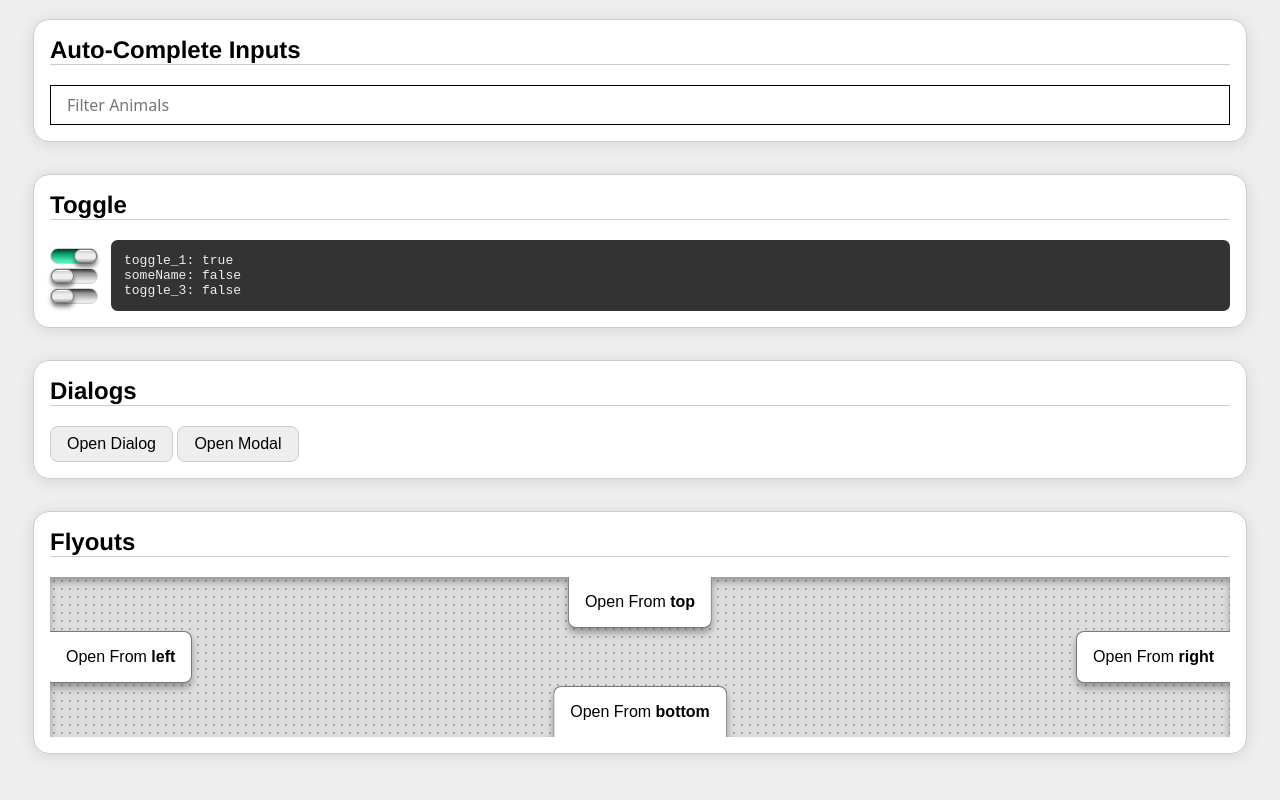
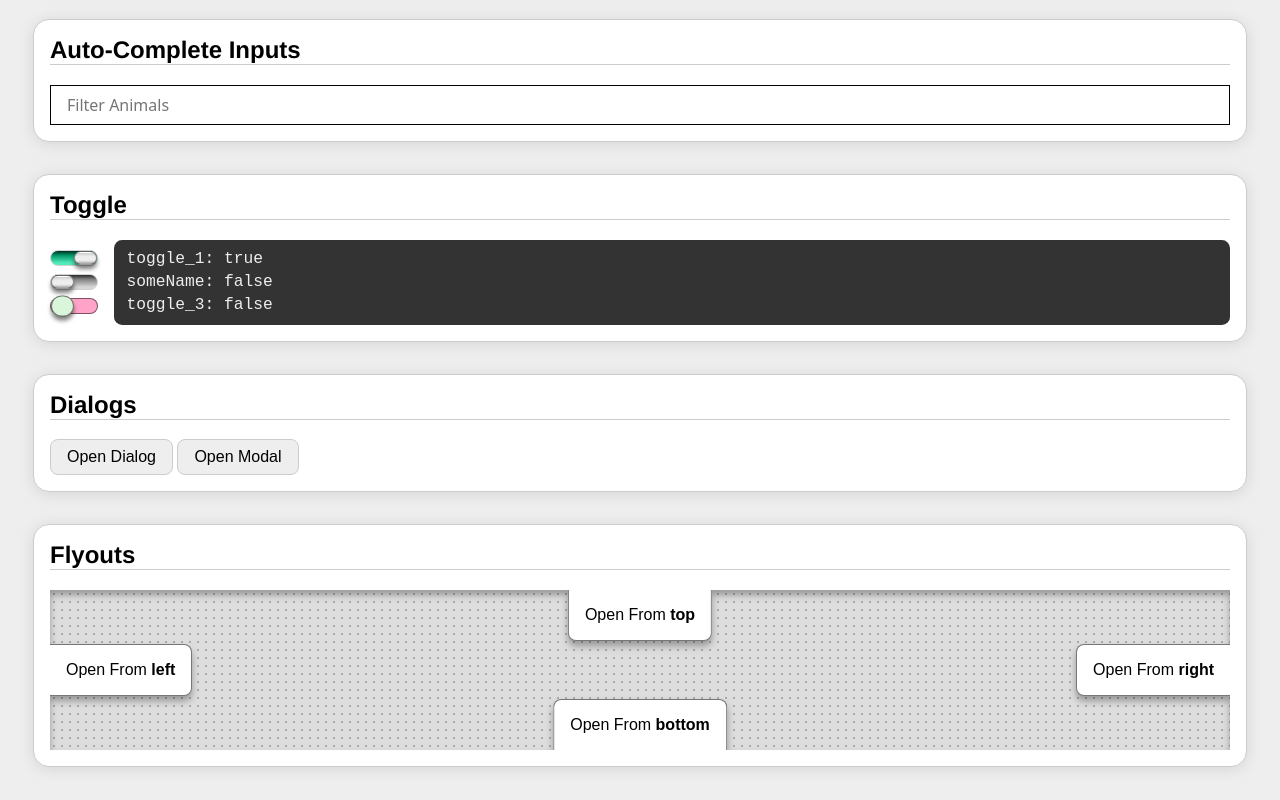
Before and after one commit to the0neWhoKnocks/web-components, a website: page index.html in a window 1280 px wide. Shown: the part 719-1519 px from the top of the page. Drawn offline with Linux system fonts and the light colour scheme.

Commit message:
feat: Toggle refactor
- Refactored some code to match new standards
- Added customizations
  - circle toggle
  - custom colors

```diff
--- a/index.html
+++ b/index.html
@@ -291,17 +291,49 @@
       </section>
       <section>
         <h2 class="title">Toggle</h2>
+
         <div class="toggles">
           <form id="toggleForm">
-            <!-- enabled on load -->
             <custom-toggle enabled></custom-toggle>
-            <!-- custom id and name -->
             <custom-toggle id="custom" name="someName"></custom-toggle>
-            <!-- nothing to see here -->
-            <custom-toggle></custom-toggle>
+            <custom-toggle circle solid></custom-toggle>
           </form>
           <pre></pre>
         </div>
+
+        <style>
+          .toggles {
+            display: flex;
+            align-items: center;
+          }
+          .toggles form {
+            margin: 0;
+          }
+          .toggles pre {
+            width: 100%;
+            color: #eee;
+            font-size: 1.25em;
+            line-height: 1.4em;
+            padding: 0.5em 0.75em;
+            border-radius: 0.5em;
+            margin: 0;
+            margin-left: 1em;
+            background: #333;
+          }
+          .toggles custom-toggle {
+            display: block;
+          }
+          .toggles custom-toggle:not(:first-of-type) {
+            margin-top: 0.5em;
+          }
+          .toggles custom-toggle:nth-of-type(3) {
+            --color--disabled: #ffa4c8;
+            --color--enabled: #46ccff;
+            --color--focused: #009827;
+            --color--toggle: #daf6da;
+          }
+        </style>
+
         <script>
           const toggleForm = document.getElementById('toggleForm');
           const togglesOutput = document.querySelector('#toggleForm + pre');
--- a/js/components/hybrid/CustomToggle.js
+++ b/js/components/hybrid/CustomToggle.js
@@ -1,76 +1,89 @@
 (() => {
+  const CSS_VAR__COLOR__DISABLED = '--color--disabled';
+  const CSS_VAR__COLOR__ENABLED = '--color--enabled';
+  const CSS_VAR__COLOR__FOCUSED = '--color--focused';
+  const CSS_VAR__COLOR__TOGGLE = '--color--toggle';
+  const DEFAULT__COLOR__DISABLED = '#ddd';
+  const DEFAULT__COLOR__ENABLED = '#00ffaf';
+  const DEFAULT__COLOR__FOCUSED = 'blue';
+  const DEFAULT__COLOR__TOGGLE = '#eee';
+  const ROOT_CLASS = 'custom-toggle';
   let toggleIDNdx = 1;
 
   class CustomToggle extends HTMLElement {
+    get circle() {
+      return this.hasAttribute('circle');
+    }
+    set circle(value) {
+      if (value === '' || value === 'true' || value === true) {
+        this.setAttribute('circle', '');
+      }
+      else {
+        this.removeAttribute('circle');
+      }
+    }
+
     get enabled() {
-      return this._enabled || false;
+      return this.hasAttribute('enabled');
     }
-    set enabled(enable) {
-      this._enabled = (enable === '' || enable === 'true' || enable === true);
-      if (this.els.input.checked !== this._enabled) this.els.input.checked = this._enabled;
-      if (this._onToggle) this._onToggle(this.enabled);
+    set enabled(value) {
+      if (value === '' || value === 'true' || value === true) {
+        this.setAttribute('enabled', '');
+      }
+      else {
+        this.removeAttribute('enabled');
+      }
+
+      const enabled = this.enabled;
+      this.els.input.checked = enabled;
+      if (this.onToggleHandlers.length) {
+        this.onToggleHandlers.forEach((handler) => { handler(enabled); });
+      }
     }
 
     get id() {
-      return this._id;
+      return this.getAttribute('id') || this._id;
     }
     set id(val) {
       this._id = val;
-      if (this.els) {
-        this.els.input.id = this._id;
-        this.els.label.setAttribute('for', this._id);
+      this.els.input.id = this._id;
+      this.els.label.setAttribute('for', this._id);
+      this.setAttribute('id', this._id);
+    }
+
+    get name() {
+      return this.getAttribute('name') || this._name;
+    }
+    set name(val) {
+      this._name = val;
+      this.els.input.name = this._name;
+      this.setAttribute('name', this._name);
+    }
+
+    set onToggle(handler) {
+      if (!this.onToggleHandlers.includes(handler)) {
+        this.onToggleHandlers.push(handler);
       }
     }
 
-    get name() {
-      return this._name;
-    }
-    set name(val) {
-      this._name = val;
-    }
-
-    set onToggle(fn) {
-      // remove old listener if one was set
-      if (this._onToggle) this.els.toggle.removeEventListener('change', this.handleToggleChange);
-      // add new listener
-      if (typeof fn === 'function') this.els.toggle.addEventListener('change', this.handleToggleChange);
-
-      this._onToggle = fn;
-    }
-
-    set styles(styles) {
-      this.els.userStyles.textContent = styles;
-    }
-
     static get observedAttributes() {
-      return ['enabled', 'id', 'name', 'ontoggle'];
+      return ['circle', 'enabled', 'id', 'name', 'ontoggle'];
     }
 
     attributeChangedCallback(attr, oldVal, newVal) {
-      if (oldVal !== newVal) {
-        let _attr = attr;
+      const empty = oldVal === '' && (newVal === null || newVal === undefined);
+
+      if (!empty && oldVal !== newVal) {
         let _newVal = newVal;
 
-        switch (_attr) {
-          case 'enabled': {
-            if (newVal === '' || newVal === 'true') {
-              this.els.input.checked = true;
-            }
+        switch (attr) {
+          case 'ontoggle': {
+            if (typeof _newVal === 'string') _newVal = eval(_newVal);
+            this.onToggle = _newVal;
             break;
           }
-          case 'name': {
-            this.els.input.name = newVal;
-            break;
-          }
-          case 'ontoggle': {
-            _attr = 'onToggle';
-            // get function from function name
-            if (typeof newVal === 'string') _newVal = eval(newVal);
-            break;
-          }
+          default: { this[attr] = _newVal; }
         }
-
-        this[_attr] = _newVal;
       }
     }
 
@@ -80,7 +93,7 @@
       this.attachShadow({ mode: 'open' });
 
       const { shadowRoot } = this;
-      this.ROOT_CLASS = 'custom-toggle';
+      this.onToggleHandlers = [];
       this.ndx = toggleIDNdx;
       this._id = `toggle_${this.ndx}`;
       this._name = this._id;
@@ -94,31 +107,27 @@
           }
 
           :host {
+            ${CSS_VAR__COLOR__DISABLED}: ${DEFAULT__COLOR__DISABLED};
+            ${CSS_VAR__COLOR__ENABLED}: ${DEFAULT__COLOR__ENABLED};
+            ${CSS_VAR__COLOR__FOCUSED}: ${DEFAULT__COLOR__FOCUSED};
+            ${CSS_VAR__COLOR__TOGGLE}: ${DEFAULT__COLOR__TOGGLE};
+
             font-family: Helvetica, Arial, sans-serif;
             position: relative;
           }
 
-          .${this.ROOT_CLASS} {
+          .${ROOT_CLASS} {
             width: 3em;
             height: 1em;
             position: relative;
           }
-          /*
-            This isn't great, but better than nothing. Still waiting for support
-            for something like ':has(> :focus-visible)', so that the focus state
-            is only visible when a child has focus via a keyboard.
-          */
-          .${this.ROOT_CLASS}:focus-within:not(:hover) {
-            border: solid 2px blue;
-            border-radius: 0.5em;
-          }
-          .${this.ROOT_CLASS} input {
+          .${ROOT_CLASS} input {
             opacity: 0;
           }
-          .${this.ROOT_CLASS} label {
+          .${ROOT_CLASS} label {
             border: solid 1px #d2d2d2;
             border-radius: 1em;
-            background: linear-gradient(180deg, #000000c4 4%, #0000006b 30%, #cccccc66 85%, #cccccc66);
+            background-color: var(${CSS_VAR__COLOR__DISABLED});
             display: block;
             position: absolute;
             top: 0;
@@ -128,40 +137,79 @@
             transition: background-color 300ms;
             cursor: pointer;
           }
-          .${this.ROOT_CLASS} label::after {
+          .${ROOT_CLASS} label::after {
             content: '';
             width: 50%;
             height: 100%;
-            border: solid 1px #797979;
             border-radius: 1em;
             box-shadow: 0 4px 4px 0px #00000080;
-            background: linear-gradient(180deg, #fff 5%, #d0d0d0 10%, #eee 39%, #eee 70%, #9e9e9e);
+            background-color: var(${CSS_VAR__COLOR__TOGGLE});
             display: block;
             transition: transform 300ms;
           }
-          .${this.ROOT_CLASS} input:checked + label {
-            background-color: #00ffaf;
+          .${ROOT_CLASS} input:checked + label {
+            background-color: var(${CSS_VAR__COLOR__ENABLED});
           }
-          .${this.ROOT_CLASS} input:checked + label::after {
+          .${ROOT_CLASS} input:checked + label::after {
             transform: translateX(100%);
           }
+
+          /*
+            This isn't great, but better than nothing. Still waiting for support
+            for something like ':has(> :focus-visible)', so that the focus state
+            is only visible when a child has focus via a keyboard.
+          */
+          :host([solid]) .${ROOT_CLASS}:focus-within:not(:hover) label::after,
+          :host(:not([solid])) .${ROOT_CLASS}:focus-within:not(:hover) label::after {
+            border: solid 2px var(${CSS_VAR__COLOR__FOCUSED});
+          }
+
+          :host([solid]) .${ROOT_CLASS} label,
+          :host([solid]) .${ROOT_CLASS} label::after {
+            border: solid 1px #00000080;
+          }
+          :host(:not([solid])) .${ROOT_CLASS} label {
+            background-image: linear-gradient(180deg, #000000c4 4%, #0000006b 30%, #cccccc66 85%, #cccccc66);
+          }
+          :host(:not([solid])) .${ROOT_CLASS} label::after {
+            border: solid 1px #00000066;
+            background-image: linear-gradient(180deg, #fff 5%, #d0d0d0 10%, #eee 39%, #eee 70%, #9e9e9e);
+          }
+
+          :host([circle]) .${ROOT_CLASS} label::after {
+            height: 150%;
+            position: absolute;
+            top: 50%;
+            transform: translate(0%, -50%);
+          }
+          :host([circle]) .${ROOT_CLASS} input:checked + label::after {
+            position: absolute;
+            top: 50%;
+            transform: translate(100%, -50%);
+          }
         </style>
-        <style id="userStyles"></style>
 
-        <div class="${this.ROOT_CLASS}">
+        <div class="${ROOT_CLASS}">
           <input id="${this._id}" type="checkbox" name="${this._name}" />
           <label for="${this._id}"></label>
         </div>
       `;
 
       this.els = {
-        toggle: shadowRoot.querySelector(`.${this.ROOT_CLASS}`),
-        input: shadowRoot.querySelector(`.${this.ROOT_CLASS} input`),
-        label: shadowRoot.querySelector(`.${this.ROOT_CLASS} label`),
-        userStyles: shadowRoot.querySelector('#userStyles'),
+        input: shadowRoot.querySelector(`.${ROOT_CLASS} input`),
+        label: shadowRoot.querySelector(`.${ROOT_CLASS} label`),
+        toggle: shadowRoot.querySelector(`.${ROOT_CLASS}`),
       };
 
       this.handleToggleChange = this.handleToggleChange.bind(this);
+    }
+
+    connectedCallback() {
+      this.els.toggle.addEventListener('change', this.handleToggleChange);
+    }
+
+    disconnectedCallback() {
+      this.els.toggle.removeEventListener('change', this.handleToggleChange);
     }
 
     handleToggleChange({ target }) {
--- a/styles.css
+++ b/styles.css
@@ -120,24 +120,3 @@ section > section {
   border-right: none;
   right: 0;
 }
-
-.toggles {
-  display: flex;
-  align-items: center;
-}
-.toggles form {
-  margin: 0;
-}
-.toggles pre {
-  width: 100%;
-  color: #eee;
-  padding: 1em;
-  border-radius: 0.5em;
-  margin: 0;
-  margin-left: 1em;
-  background: #333;
-}
-.toggles custom-toggle {
-  margin: 0.25em 0;
-  display: block;
-}
```
